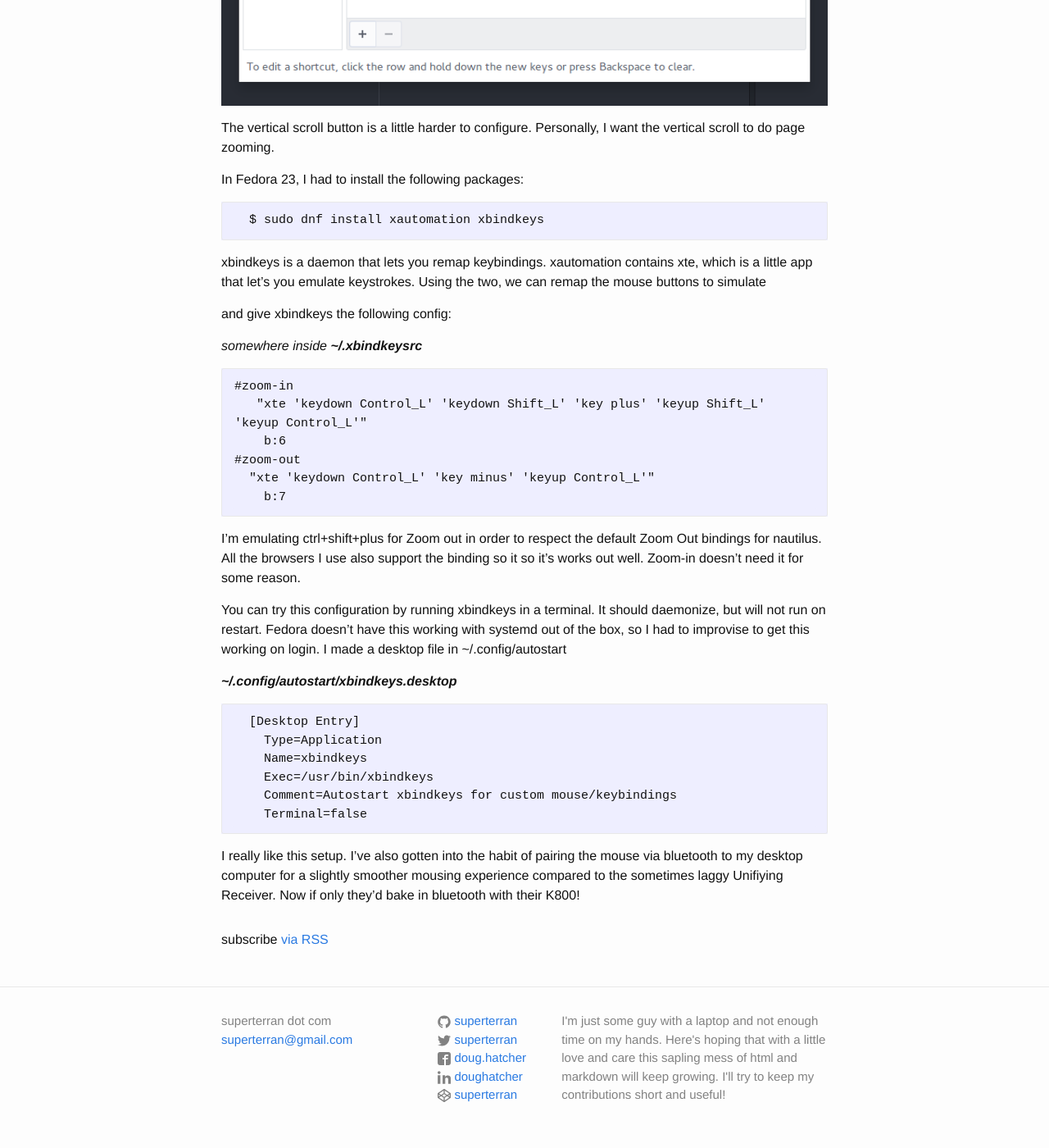
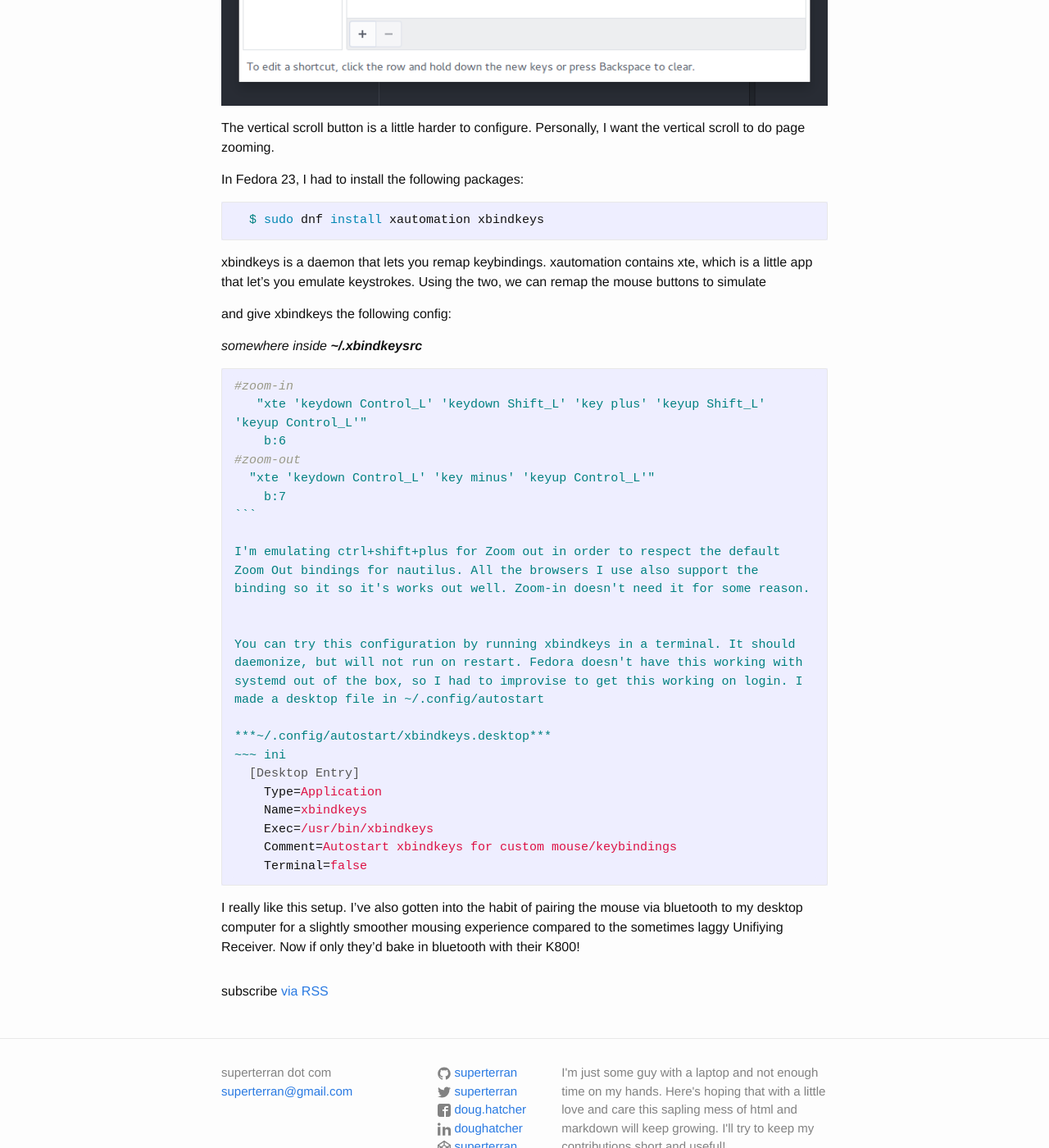
Before and after one commit to superterran/legacy-dotcom-provisioner, a Jekyll site: the page built from blog.html, in a window 1280 px wide and 1400 px high, scrolled down 3821 px. Shown: the whole window at 82% size. Built offline with Jekyll 4.4.1, drawn with Linux system fonts in a browser that asks for light colours; comment, search, counter and statistics services are not loaded.

Commit message:
Update 2016-01-02-logitech-mx-master-and-linux.markdown

````diff
--- a/_posts/2016-01-02-logitech-mx-master-and-linux.markdown
+++ b/_posts/2016-01-02-logitech-mx-master-and-linux.markdown
@@ -13,16 +13,16 @@ Logitech's MX Master is perhaps one of the best mice available at the moment. Su
 The vertical scroll button is a little harder to configure. Personally, I want the vertical scroll to do page zooming.
 
 In Fedora 23, I had to install the following packages:
-```
+~~~ bash
   $ sudo dnf install xautomation xbindkeys
-```
+~~~
 
 xbindkeys is a daemon that lets you remap keybindings. xautomation contains xte, which is a little app that let's you emulate keystrokes. Using the two, we can remap the mouse buttons to simulate
 
 and give xbindkeys the following config:
 
 *somewhere inside **~/.xbindkeysrc***
-```
+~~~ ini
 #zoom-in
    "xte 'keydown Control_L' 'keydown Shift_L' 'key plus' 'keyup Shift_L' 'keyup Control_L'"
     b:6
@@ -37,13 +37,13 @@ I'm emulating ctrl+shift+plus for Zoom out in order to respect the default Zoom
 You can try this configuration by running xbindkeys in a terminal. It should daemonize, but will not run on restart. Fedora doesn't have this working with systemd out of the box, so I had to improvise to get this working on login. I made a desktop file in ~/.config/autostart
 
 ***~/.config/autostart/xbindkeys.desktop***
-```
+~~~ ini
   [Desktop Entry]
     Type=Application
     Name=xbindkeys
     Exec=/usr/bin/xbindkeys
     Comment=Autostart xbindkeys for custom mouse/keybindings
     Terminal=false
-```
+~~~
 
 I really like this setup. I've also gotten into the habit of pairing the mouse via bluetooth to my desktop computer for a slightly smoother mousing experience compared to the sometimes laggy Unifiying Receiver. Now if only they'd bake in bluetooth with their K800!
````
